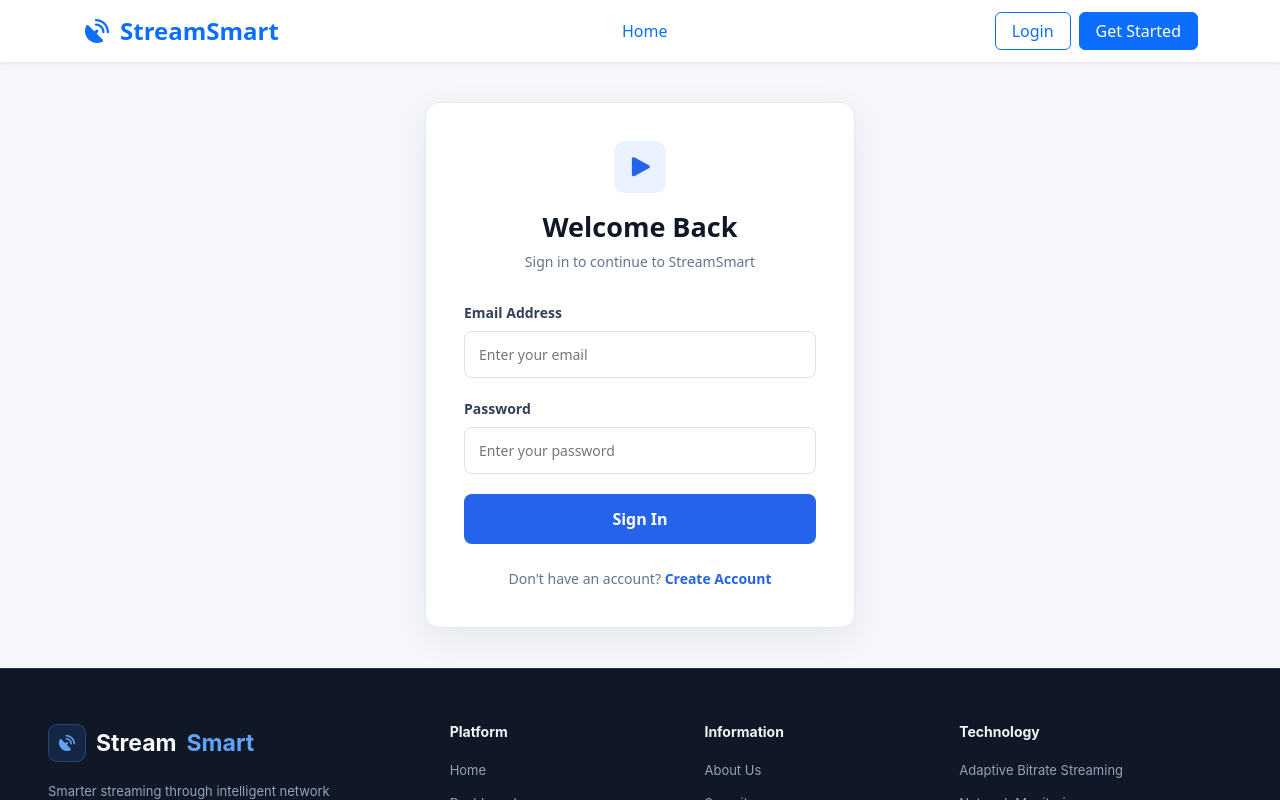
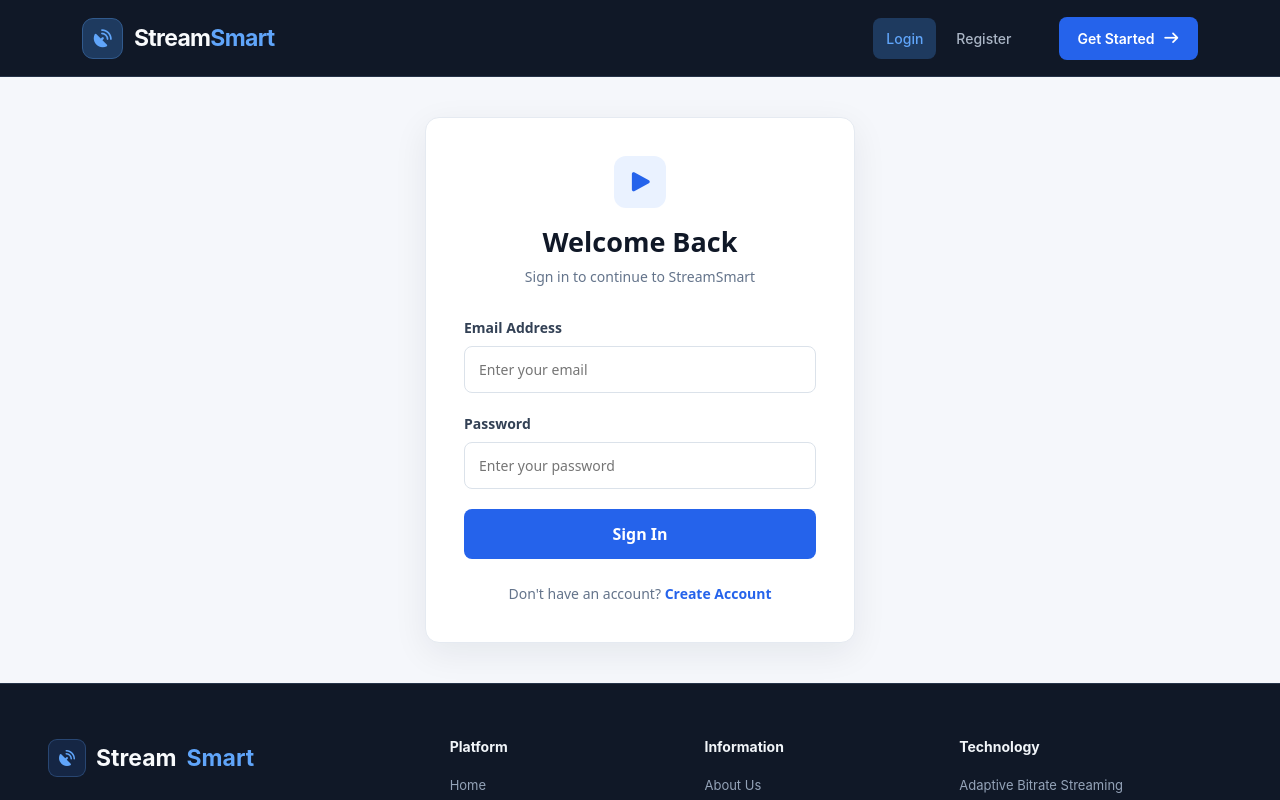
Before and after one commit to MAHESH549990/BYTEFORGE_StreamSmart, a React (Vite) app in the folder StreamSmart/: page / in a window 1280 px wide. Shown: the top 800 px of the page. Built offline with nearby package versions, Linux system fonts and the light colour scheme.

Commit message:
Added flash messages and solved the login problem

```diff
--- a/StreamSmart/package.json
+++ b/StreamSmart/package.json
@@ -19,7 +19,8 @@
     "mongoose": "^9.11.4",
     "react": "^19.3.1",
     "react-dom": "^19.3.1",
-    "react-router-dom": "^7.18.5"
+    "react-router-dom": "^7.18.5",
+    "react-toastify": "^11.2.0"
   },
   "devDependencies": {
     "@types/react": "^19.3.0",
--- /dev/null
+++ b/StreamSmart/src/Components/FlashMessage.css
@@ -0,0 +1,57 @@
+
+/* Common toast design */
+.stream-toast {
+  border-radius: 12px !important;
+  padding: 8px !important;
+  min-height: 65px !important;
+  font-family: Arial, sans-serif;
+  font-size: 14px;
+  font-weight: 600;
+  box-shadow: 0 8px 25px rgba(0, 0, 0, 0.12) !important;
+  border: 1px solid transparent;
+}
+
+/* Message text */
+.stream-toast-body {
+  padding: 8px 10px !important;
+  line-height: 1.5;
+}
+
+/* Success background */
+.Toastify__toast--success {
+  background: #e8f8ef !important;
+  color: #146c43 !important;
+  border-color: #a3e4bc !important;
+}
+
+/* Error background */
+.Toastify__toast--error {
+  background: #fdecec !important;
+  color: #b42318 !important;
+  border-color: #f5b5b5 !important;
+}
+
+/* Information background */
+.Toastify__toast--info {
+  background: #eaf3ff !important;
+  color: #084298 !important;
+  border-color: #b6d4fe !important;
+}
+
+/* Warning background */
+.Toastify__toast--warning {
+  background: #fff6df !important;
+  color: #856404 !important;
+  border-color: #ffdf80 !important;
+}
+
+/* Close button */
+.Toastify__close-button {
+  color: #444 !important;
+  opacity: 0.7;
+}
+
+/* Progress bar */
+.Toastify__progress-bar {
+  height: 4px;
+}
--- /dev/null
+++ b/StreamSmart/src/Components/FlashMessage.jsx
@@ -0,0 +1,34 @@
+
+import { ToastContainer, toast } from "react-toastify";
+import "react-toastify/dist/ReactToastify.css";
+
+export const showSuccess = (message) => {
+  toast.success(message);
+};
+
+export const showError = (message) => {
+  toast.error(message);
+};
+
+export const showInfo = (message) => {
+  toast.info(message);
+};
+
+export const showWarning = (message) => {
+  toast.warning(message);
+};
+
+export default function FlashMessage() {
+  return (
+    <ToastContainer
+      position="top-right"
+      autoClose={3000}
+      hideProgressBar={false}
+      newestOnTop
+      closeOnClick
+      pauseOnHover
+      draggable
+      theme="colored"
+    />
+  );
+}
--- a/StreamSmart/src/Components/Navbar.css
+++ b/StreamSmart/src/Components/Navbar.css
@@ -1,7 +1,9 @@
 
+/* Main Navbar */
 .stream-navbar {
+  width: 100%;
   background: #101827;
-  border-bottom: 1px solid rgba(255, 255, 255, 0.08);
+  border-bottom: 1px solid #253247;
   position: sticky;
   top: 0;
   z-index: 1000;
@@ -15,6 +17,7 @@
   justify-content: space-between;
 }
 
+/* Brand */
 .stream-brand {
   display: flex;
   align-items: center;
@@ -26,22 +29,27 @@
   letter-spacing: -0.7px;
 }
 
+.stream-brand:hover {
+  color: #ffffff;
+}
+
 .brand-icon {
-  width: 39px;
-  height: 39px;
+  width: 41px;
+  height: 41px;
   display: grid;
   place-items: center;
-  background: rgba(59, 130, 246, 0.14);
-  border: 1px solid rgba(96, 165, 250, 0.25);
-  border-radius: 10px;
+  background: #1e3a5f;
+  border: 1px solid #315a8d;
+  border-radius: 11px;
   color: #60a5fa;
-  font-size: 17px;
+  font-size: 18px;
 }
 
 .brand-highlight {
   color: #60a5fa;
 }
 
+/* Navigation Menu */
 .stream-nav-menu {
   display: flex;
   align-items: center;
@@ -51,7 +59,7 @@
 .stream-nav-links {
   display: flex;
   align-items: center;
-  gap: 8px;
+  gap: 7px;
 }
 
 .stream-nav-link {
@@ -60,90 +68,87 @@
   font-size: 14px;
   font-weight: 500;
   padding: 10px 13px;
-  border-radius: 7px;
-  transition: color 0.2s ease, background 0.2s ease;
+  border-radius: 8px;
+  transition: all 0.2s ease;
 }
 
 .stream-nav-link:hover {
   color: #ffffff;
-  background: rgba(255, 255, 255, 0.06);
+  background: #1e293b;
 }
 
 .stream-nav-link.active {
   color: #60a5fa;
-  background: rgba(59, 130, 246, 0.12);
+  background: #1e3a5f;
 }
 
+/* Authentication */
 .stream-auth {
   display: flex;
   align-items: center;
-  gap: 22px;
-}
-
-.login-link {
-  color: #d1d9e6;
-  text-decoration: none;
-  font-size: 14px;
-  font-weight: 500;
-  transition: color 0.2s ease;
-}
-
-.login-link:hover {
-  color: #60a5fa;
+  gap: 16px;
 }
 
 .signup-btn {
+  display: inline-flex;
+  align-items: center;
   background: #2563eb;
-  color: white;
+  color: #ffffff;
   text-decoration: none;
-  padding: 11px 17px;
-  border-radius: 7px;
+  padding: 11px 18px;
+  border-radius: 8px;
   font-size: 14px;
   font-weight: 600;
-  transition: background 0.2s ease, transform 0.2s ease;
+  transition: all 0.2s ease;
 }
 
 .signup-btn:hover {
   background: #1d4ed8;
-  color: white;
-  transform: translateY(-1px);
+  color: #ffffff;
 }
 
 .profile-btn {
-  width: 37px;
-  height: 37px;
+  width: 40px;
+  height: 40px;
   border-radius: 50%;
   border: 1px solid #334155;
   background: #1e293b;
-  color: #cbd5e1;
+  color: #93c5fd;
+  transition: 0.2s ease;
+}
+
+.profile-btn:hover {
+  background: #334155;
 }
 
 .logout-btn {
   background: transparent;
   color: #cbd5e1;
   border: 1px solid #475569;
-  border-radius: 7px;
-  padding: 9px 14px;
+  border-radius: 8px;
+  padding: 10px 15px;
   font-size: 14px;
   transition: all 0.2s ease;
 }
 
 .logout-btn:hover {
   background: #263449;
-  color: white;
+  color: #ffffff;
+  border-color: #64748b;
 }
 
+/* Mobile Toggle */
 .mobile-toggle {
   display: none;
   border: 1px solid #334155;
   background: transparent;
   color: #e2e8f0;
   padding: 8px 12px;
-  border-radius: 7px;
+  border-radius: 8px;
   font-size: 19px;
 }
 
-/* Responsive */
+/* Responsive Design */
 @media (max-width: 991px) {
   .stream-nav-content {
     flex-wrap: wrap;
@@ -180,7 +185,7 @@
 
   .stream-auth {
     border-top: 1px solid #334155;
-    padding-top: 17px;
+    padding-top: 18px;
     justify-content: flex-start;
   }
 }
@@ -189,8 +194,4 @@
   .stream-brand {
     font-size: 21px;
   }
-
-  .stream-auth {
-    gap: 16px;
-  }
 }
--- a/StreamSmart/src/Components/navbar.jsx
+++ b/StreamSmart/src/Components/navbar.jsx
@@ -1,139 +1,165 @@
-
-import { useState } from "react";
+import { showSuccess } from "./FlashMessage";
+import { useEffect, useState } from "react";
 import { Link, NavLink, useNavigate } from "react-router-dom";
+import "./Navbar.css";
 
 export default function Navbar() {
-  const [isLoggedIn, setIsLoggedIn] = useState(false);
+  const [isLoggedIn, setIsLoggedIn] = useState(
+    () => Boolean(localStorage.getItem("token"))
+  );
+
   const [menuOpen, setMenuOpen] = useState(false);
-
   const navigate = useNavigate();
 
-  const handleLogout = () => {
-    // Later connect this with your logout API
-    setIsLoggedIn(false);
-    navigate("/login");
+  useEffect(() => {
+    const updateAuth = () => {
+      setIsLoggedIn(Boolean(localStorage.getItem("token")));
     };
 
+    window.addEventListener("authChanged", updateAuth);
+
+    return () => {
+      window.removeEventListener("authChanged", updateAuth);
+    };
+  }, []);
+
+  const handleLogout = () => {
+  // Remove authentication data
+  localStorage.removeItem("token");
+  localStorage.removeItem("user");
+
+  // Update navbar authentication state
+  setIsLoggedIn(false);
+
+  // Close mobile menu
+  setMenuOpen(false);
+
+  // Notify other components
+  window.dispatchEvent(new Event("authChanged"));
+
+  // Show flash message
+  showSuccess("You have logged out successfully!");
+
+  // Redirect to login page
+  navigate("/");
+};
+
+  const closeMenu = () => setMenuOpen(false);
+
   const navLinkClass = ({ isActive }) =>
-    `nav-link fw-medium px-3 ${
-      isActive ? "active text-primary" : "text-dark"
-    }`;
+    `stream-nav-link ${isActive ? "active" : ""}`;
 
   return (
-    <nav className="navbar navbar-expand-lg bg-white shadow-sm sticky-top">
-      <div className="container">
+    <header className="stream-navbar">
+      <nav className="stream-nav-content container">
 
         {/* Brand */}
-        <Link
-          to="/"
-          className="navbar-brand fw-bold fs-4 text-primary"
-        >
-          <i className="fa-solid fa-satellite-dish me-2"></i>
-          StreamSmart
+        <Link to="/" className="stream-brand" onClick={closeMenu}>
+          <span className="brand-icon">
+            <i className="fa-solid fa-satellite-dish"></i>
+          </span>
+
+          <span>
+            Stream<span className="brand-highlight">Smart</span>
+          </span>
         </Link>
 
         {/* Mobile Toggle */}
         <button
-          className="navbar-toggler"
-          type="button"
+          className="mobile-toggle"
           onClick={() => setMenuOpen(!menuOpen)}
+          aria-label="Toggle navigation"
           aria-expanded={menuOpen}
-          aria-label="Toggle navigation"
         >
-          <span className="navbar-toggler-icon"></span>
+          <i className={`fa-solid ${menuOpen ? "fa-xmark" : "fa-bars"}`}></i>
         </button>
 
-        {/* Navigation Links */}
-        <div
-          className={`collapse navbar-collapse ${
-            menuOpen ? "show" : ""
-          }`}
-        >
-          <ul className="navbar-nav mx-auto mb-2 mb-lg-0">
+        {/* Navigation */}
+        <div className={`stream-nav-menu ${menuOpen ? "show" : ""}`}>
 
-            <li className="nav-item">
-              <NavLink
-                to="/"
-                className={navLinkClass}
-                onClick={() => setMenuOpen(false)}
-              >
-                Home
-              </NavLink>
-            </li>
-
-            {isLoggedIn && (
+          <div className="stream-nav-links">
+            {isLoggedIn ? (
               <>
-                <li className="nav-item">
                 <NavLink
                   to="/dashboard"
                   className={navLinkClass}
-                    onClick={() => setMenuOpen(false)}
+                  onClick={closeMenu}
                 >
                   Dashboard
                 </NavLink>
-                </li>
 
-                <li className="nav-item">
                 <NavLink
                   to="/player"
                   className={navLinkClass}
-                    onClick={() => setMenuOpen(false)}
+                  onClick={closeMenu}
                 >
                   Video Player
                 </NavLink>
-                </li>
 
-                <li className="nav-item">
                 <NavLink
                   to="/analytics"
                   className={navLinkClass}
-                    onClick={() => setMenuOpen(false)}
+                  onClick={closeMenu}
                 >
                   Analytics
                 </NavLink>
-                </li>
 
-                <li className="nav-item">
                 <NavLink
                   to="/history"
                   className={navLinkClass}
-                    onClick={() => setMenuOpen(false)}
+                  onClick={closeMenu}
                 >
                   History
                 </NavLink>
-                </li>
-              </>
-            )}
-
-          </ul>
-
-          {/* Authentication */}
-          <div className="d-flex align-items-center gap-2">
-
-            {!isLoggedIn ? (
-              <>
-                <Link
-                  to="/login"
-                  className="btn btn-outline-primary px-3"
-                >
-                  Login
-                </Link>
-
-                <Link
-                  to="/register"
-                  className="btn btn-primary px-3"
-                >
-                  Get Started
-                </Link>
               </>
             ) : (
               <>
-                <button className="btn btn-light rounded-circle">
+                <NavLink
+                  to="/"
+                  end
+                  className={navLinkClass}
+                  onClick={closeMenu}
+                >
+                  Login
+                </NavLink>
+
+                <NavLink
+                  to="/register"
+                  className={navLinkClass}
+                  onClick={closeMenu}
+                >
+                  Register
+                </NavLink>
+              </>
+            )}
+          </div>
+
+          {/* Authentication Actions */}
+          <div className="stream-auth">
+            {!isLoggedIn ? (
+              <Link
+                to="/register"
+                className="signup-btn"
+                onClick={closeMenu}
+              >
+                Get Started
+                <i className="fa-solid fa-arrow-right ms-2"></i>
+              </Link>
+            ) : (
+              <>
+                <button
+                  className="profile-btn"
+                  title="Profile"
+                  onClick={() => {
+                    closeMenu();
+                    navigate("/profile");
+                  }}
+                >
                   <i className="fa-solid fa-user"></i>
                 </button>
 
                 <button
-                  className="btn btn-outline-danger"
+                  className="logout-btn"
                   onClick={handleLogout}
                 >
                   <i className="fa-solid fa-right-from-bracket me-2"></i>
@@ -141,10 +167,9 @@ export default function Navbar() {
                 </button>
               </>
             )}
-
-          </div>
           </div>
         </div>
       </nav>
+    </header>
   );
 }
```
Also changed, not shown: StreamSmart/src/App.jsx (+3 -5 lines), StreamSmart/src/form/login.jsx (+20 -7 lines), StreamSmart/src/form/register.jsx (+16 -2 lines), 2 other files (tests, documents, lock files or other folders). Lines whose indentation alone changed are shown as unchanged.
